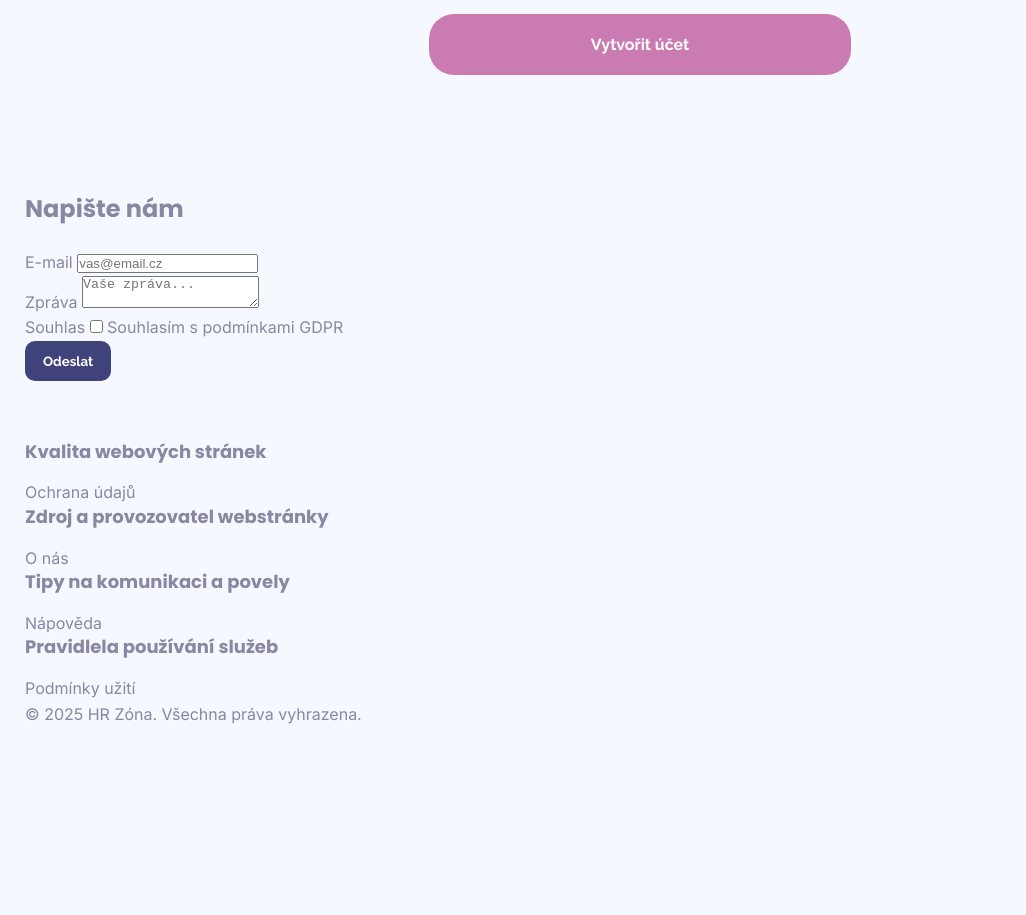
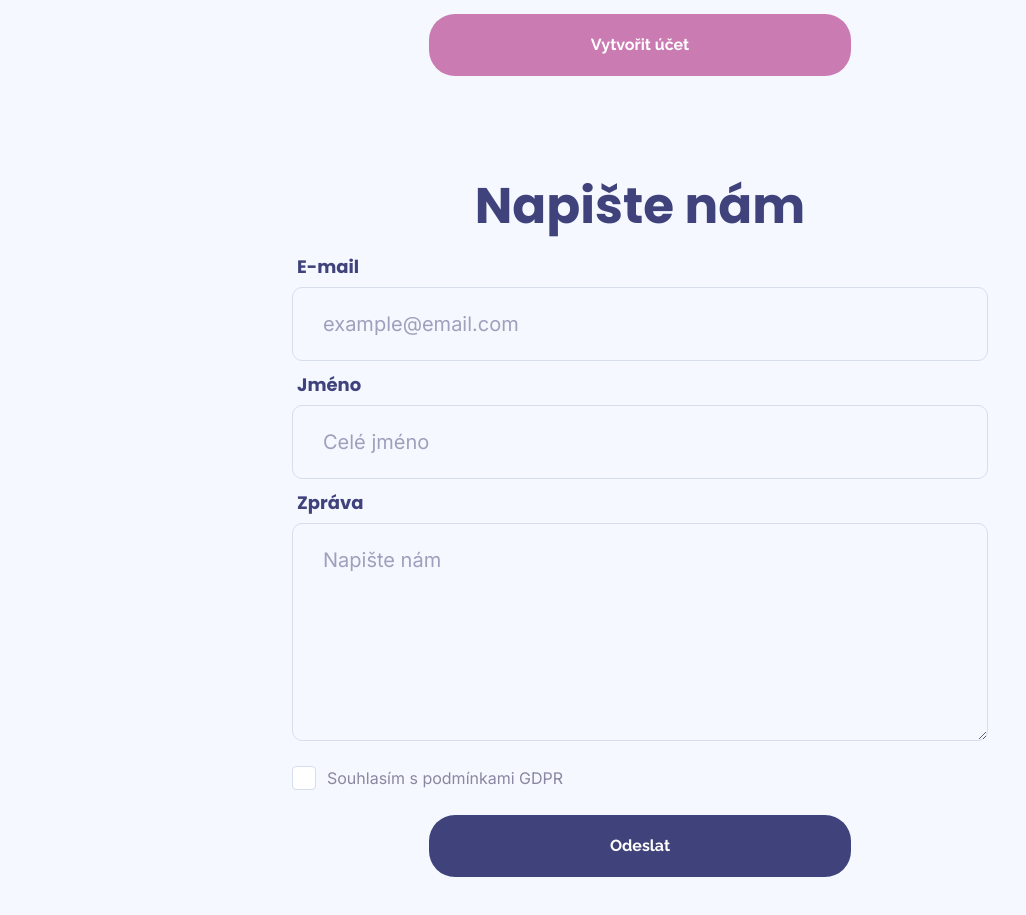
Before and after one commit to pkuzmich/hr-zone, a website: page index.html in a window 1280 px wide. Shown: the part 3900-4815 px from the top of the page, without its empty margins (0-1026 px from the left). Before the commit the page ends 4645 px from the top, so only its background shows below. Drawn offline with nearby package versions, Linux system fonts and the light colour scheme; files that its build step writes are made by us from their sources; a web font is replaced by a local one.

Commit message:
contact, footer

```diff
--- a/index.html
+++ b/index.html
@@ -201,58 +201,29 @@
     </section>
     <section class="contact">
       <div class="container">
-        <h2>Napište nám</h2>
-        <form>
+        <h2 class="contact__title">Napište nám</h2>
+        <form class="contact__form">
           <div class="form-group">
-            <label for="email">E-mail</label>
-            <input type="email" id="email" placeholder="vas@email.cz" />
+            <label for="email" class="form-group__label">E-mail</label>
+            <input type="email" id="email" placeholder="example@email.com" />
           </div>
           <div class="form-group">
-            <label for="message">Zpráva</label>
-            <textarea id="message" placeholder="Vaše zpráva..."></textarea>
+            <label for="name" class="form-group__label">Jméno</label>
+            <input type="text" id="name" placeholder="Celé jméno" />
           </div>
           <div class="form-group">
-            <label for="gdpr">Souhlas</label>
+            <label for="message" class="form-group__label">Zpráva</label>
+            <textarea id="message" placeholder="Napište nám" rows="7"></textarea>
+          </div>
+          <div class="form-group-checkbox">
             <input type="checkbox" id="gdpr" />
-            <span>Souhlasím s podmínkami GDPR</span>
+            <label for="gdpr"><span>Souhlasím s podmínkami GDPR</span></label>
           </div>
-          <button type="submit" class="btn-primary">Odeslat</button>
+          <button type="submit" class="btn-primary btn-primary--form">Odeslat</button>
         </form>
       </div>
     </section>
-    <footer>
-      <div class="container">
-        <div class="footer-links">
-          <div class="footer-column">
-            <h3>Kvalita webových stránek</h3>
-            <ul>
-              <li><a href="#">Ochrana údajů</a></li>
-            </ul>
-          </div>
-          <div class="footer-column">
-            <h3>Zdroj a provozovatel webstránky</h3>
-            <ul>
-              <li><a href="#">O nás</a></li>
-            </ul>
-          </div>
-          <div class="footer-column">
-            <h3>Tipy na komunikaci a povely</h3>
-            <ul>
-              <li><a href="#">Nápověda</a></li>
-            </ul>
-          </div>
-          <div class="footer-column">
-            <h3>Pravidlela používání služeb</h3>
-            <ul>
-              <li><a href="#">Podmínky užití</a></li>
-            </ul>
-          </div>
-        </div>
-        <div class="copyright">
-          <p>© 2025 HR Zóna. Všechna práva vyhrazena.</p>
-        </div>
-      </div>
-    </footer>
+    <footer>&nbsp;</footer>
     <script src="https://code.jquery.com/jquery-3.6.0.min.js"></script>
     <script src="https://cdn.jsdelivr.net/npm/slick-carousel@1.8.1/slick/slick.min.js"></script>
     <script src="js/main.js"></script>
--- a/less/components/buttons.less
+++ b/less/components/buttons.less
@@ -6,6 +6,13 @@
   &--large {
     padding: @spacing-md @spacing-lg;
     width: 210px;
+  }
+
+  &--form {
+    padding: 18px 20px;
+    border-radius: 26px;
+    width: 422px;
+    height: 62px;
   }
 }
 
@@ -17,5 +24,5 @@
 .btn-pink {
   .button(@pink-color, @white-color, @primary-color);
   padding: 18px 20px;
-  border-radius: 25px;
+  border-radius: 26px;
 }
--- a/less/main.less
+++ b/less/main.less
@@ -19,3 +19,4 @@
 @import "sections/hr-resources.less";
 @import "sections/registration.less";
 @import "sections/contact.less";
+@import "sections/footer.less";
--- a/less/mixins.less
+++ b/less/mixins.less
@@ -39,6 +39,7 @@
   text-decoration: none;
   font-family: @font-raleway;
   font-weight: 700;
+  font-size: 16px;
   text-align: center;
   transition: all 0.3s ease;
   border: none;
--- a/less/sections/contact.less
+++ b/less/sections/contact.less
@@ -0,0 +1,122 @@
+.contact {
+  padding: 40px 0;
+
+  &__title {
+    font-family: @font-poppins;
+    font-weight: 600;
+    font-size: 50px;
+    color: @primary-color;
+    text-align: center;
+    margin-bottom: 0.35em;
+  }
+
+  &__form {
+    display: flex;
+    flex-direction: column;
+    gap: 10px;
+    align-items: center;
+    max-width: 696px;
+    margin: 0 auto;
+
+    input,
+    textarea {
+      color: @text-color;
+      border-radius: 10px;
+      border: 1px solid #d6dded;
+      padding: 24px 30px;
+      font-family: @font-inter;
+      font-weight: 400;
+      font-size: 20px;
+      background-color: transparent;
+
+      &::placeholder {
+        color: @secondary-color;
+      }
+    }
+  }
+}
+
+.form-group {
+  display: flex;
+  flex-direction: column;
+  gap: 5px;
+  width: 100%;
+
+  &__label {
+    font-family: @font-poppins;
+    font-weight: 700;
+    font-size: 18px;
+    color: @primary-color;
+    padding-left: 5px;
+  }
+
+  &__button {
+    padding: 18px 20px;
+    border-radius: 25px;
+  }
+}
+
+.form-group-checkbox {
+  display: flex;
+  align-items: center;
+  margin: 15px 0;
+  width: 100%;
+
+  input[type="checkbox"] {
+    position: absolute;
+    opacity: 0;
+    cursor: pointer;
+    height: 0;
+    width: 0;
+  }
+
+  label {
+    position: relative;
+    padding-left: 35px;
+    cursor: pointer;
+    font-family: @font-inter;
+    font-size: 16px;
+    display: inline-block;
+    line-height: 24px;
+
+    &:before {
+      content: "";
+      position: absolute;
+      left: 0;
+      top: 0;
+      width: 22px;
+      height: 22px;
+      border: 1px solid #d6dded;
+      border-radius: 4px;
+      background-color: white;
+      transition: all 0.2s ease;
+    }
+
+    &:after {
+      content: "";
+      position: absolute;
+      left: 8px;
+      top: 4px;
+      width: 6px;
+      height: 11px;
+      border: solid white;
+      border-width: 0 2px 2px 0;
+      transform: rotate(45deg);
+      opacity: 0;
+      transition: all 0.2s ease;
+    }
+  }
+
+  input[type="checkbox"]:checked + label:before {
+    background-color: @primary-color;
+    border-color: @primary-color;
+  }
+
+  input[type="checkbox"]:checked + label:after {
+    opacity: 1;
+  }
+
+  &:hover label:before {
+    border-color: @primary-color;
+  }
+}
--- /dev/null
+++ b/less/sections/footer.less
@@ -0,0 +1,4 @@
+.footer {
+  padding: 100px 0;
+  background: linear-gradient(122deg, #fafdff 0%, #fafdff 96.81%);
+}
--- a/less/sections/registration.less
+++ b/less/sections/registration.less
@@ -19,5 +19,6 @@
 
   &__button {
     width: 422px;
+    height: 62px;
   }
 }
```
Also changed, not shown: images/footer-bgr.png (added).
